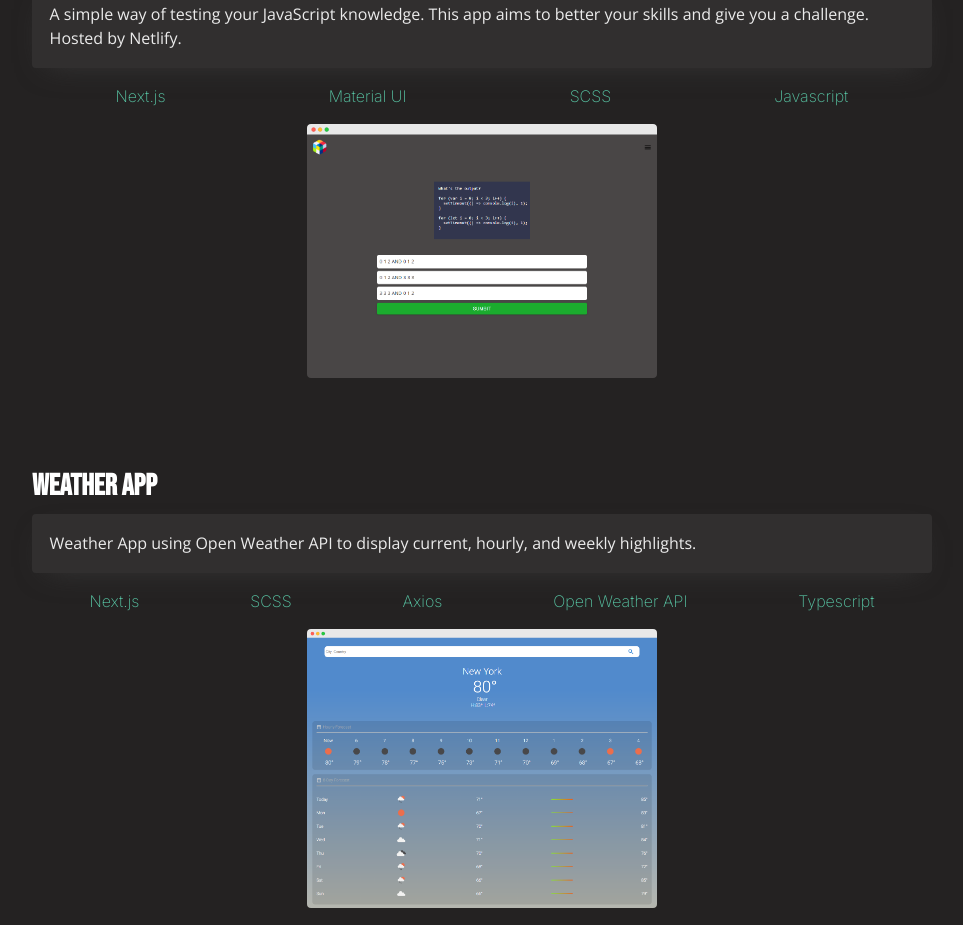
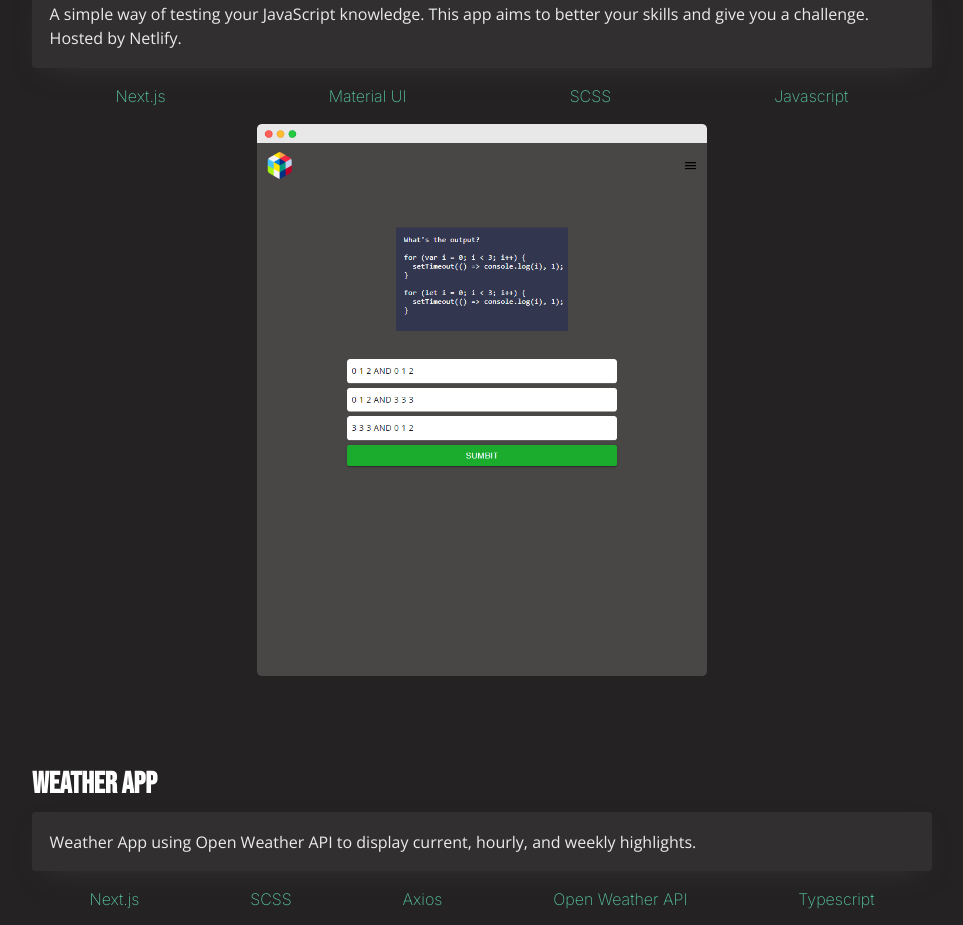
Before and after one commit to arniehayes/Arnie-Hayes-Portfolio, a Next.js app: page / in a window 1280 px wide. Shown: the part 880-1805 px from the top of the page, without its empty margins (158-1121 px from the left). Built offline with nearby package versions, Linux system fonts and the light colour scheme.

Commit message:
pic upgrade

```diff
--- a/components/MainPage/Body/Projects/Projects.js
+++ b/components/MainPage/Body/Projects/Projects.js
@@ -10,7 +10,7 @@
       description: `A simple way of testing your JavaScript knowledge. This
                       app aims to better your skills and give you a challenge.
                       Hosted by Netlify.`,
-      img_path: "quiz.png",
+      img_path: "quiz-tall.png",
       img_name: "JavaScript Quiz Project",
       path_link: "https://js-quiz-ah.netlify.app/",
       aria_label: "Javascript Quiz",
@@ -24,7 +24,7 @@
     {
       title: "Weather App",
       description: `Weather App using Open Weather API to display current, hourly, and weekly highlights.`,
-      img_path: "weather.png",
+      img_path: "weather-tall.png",
       img_name: "Weather App",
       path_link: "https://weather-appv2.netlify.app/",
       flex_direction: "row-reverse",
--- a/components/MainPage/Body/Projects/Projects.module.scss
+++ b/components/MainPage/Body/Projects/Projects.module.scss
@@ -74,7 +74,7 @@
 }
 
 .project_image {
-    width: 350px;
+    width: 450px;
     height: auto;
     border-radius: 4px;
 }
```
Also changed, not shown: public/quiz-tall.png (added), public/weather-tall.png (added).
